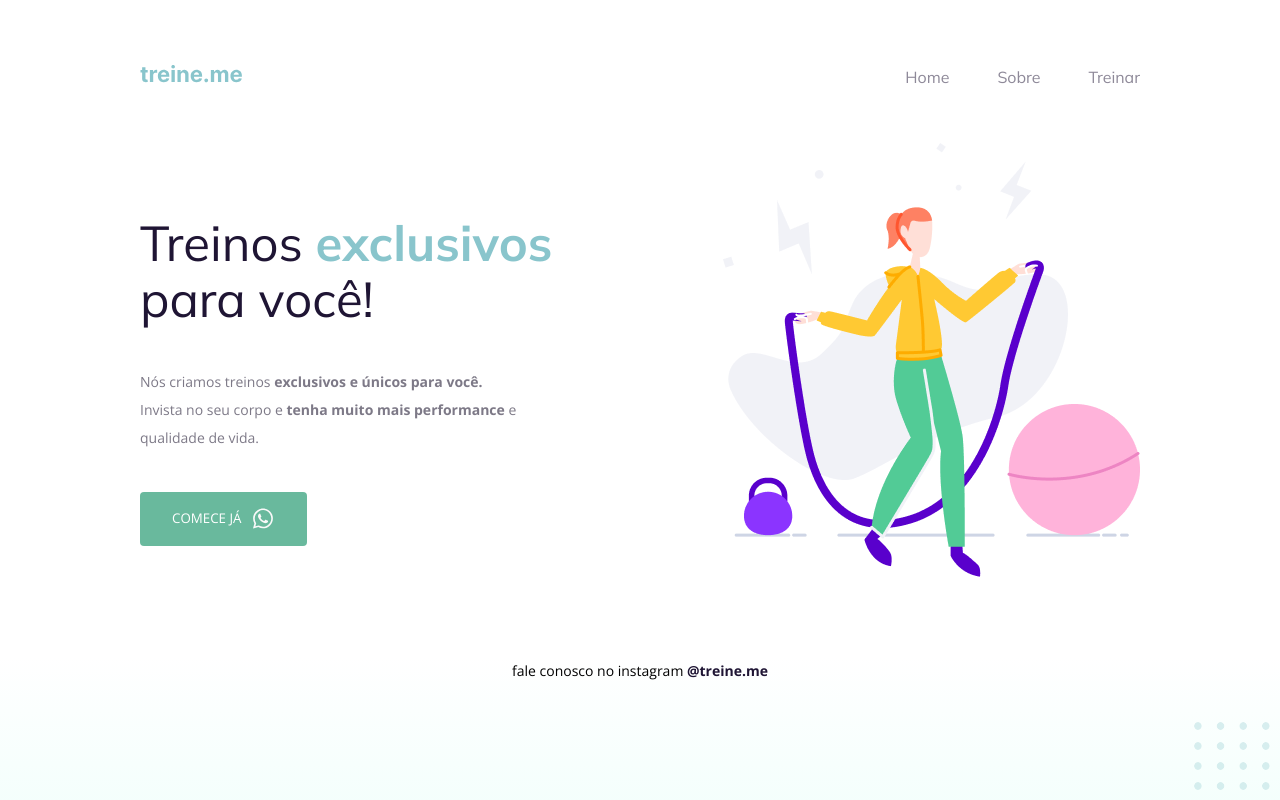
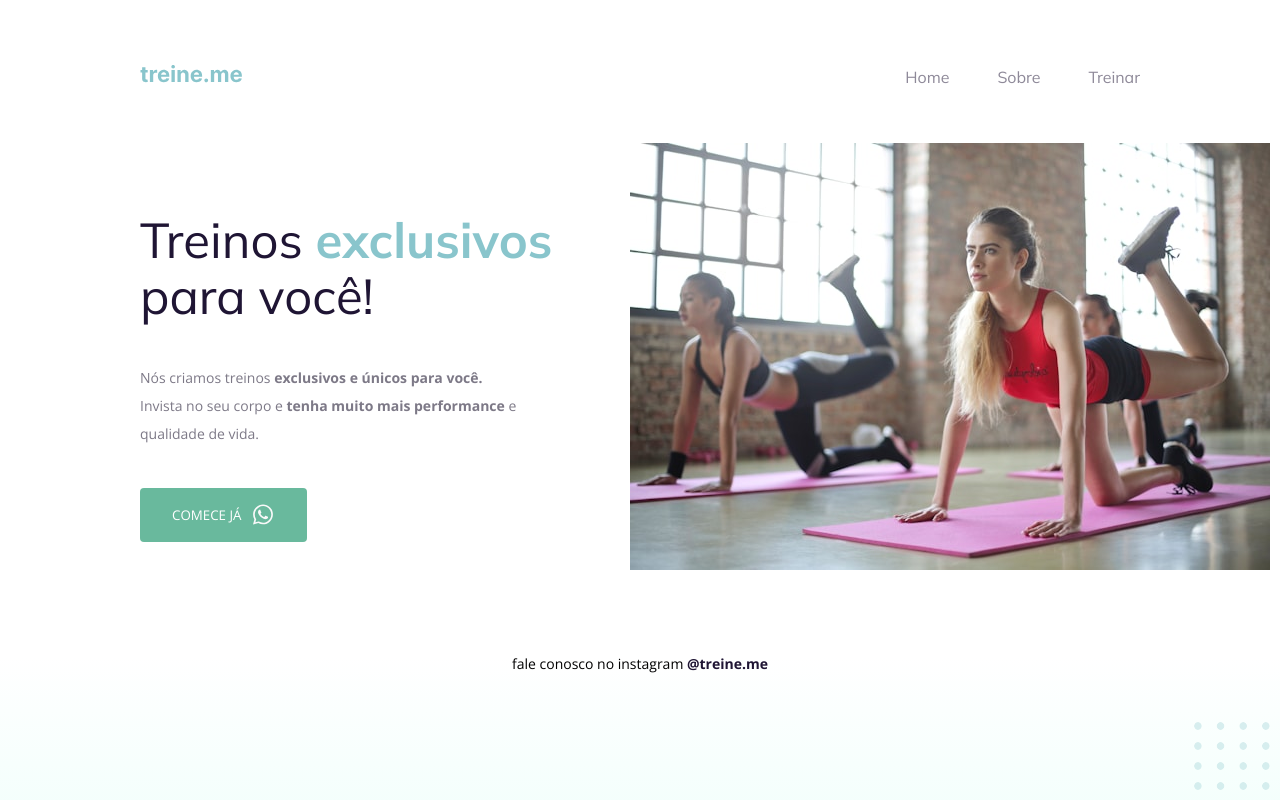
Before and after one commit to lfrclnando/treine-me, a plain HTML site: page index.html in a window 1280 px wide. Drawn offline with nearby package versions, Linux system fonts and the light colour scheme.

Commit message:
Feat/New picture layout

```diff
--- a/index.html
+++ b/index.html
@@ -55,7 +55,7 @@
           </button>
         </section>
         <img
-          src="images/img.png"
+          src="images/img_treino.jpg"
           alt="Desenho de uma mulher pulando corda numa academia."
         />
       </main>
```
Also changed, not shown: images/img_treino.jpg (added).
